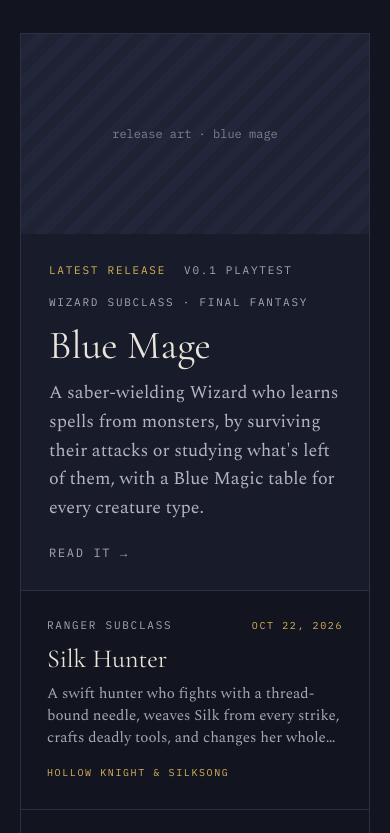
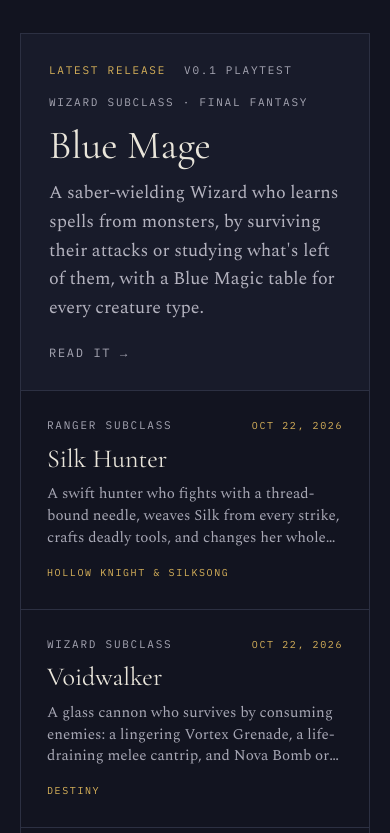
Before and after one commit to Long-Rest-Press/Long-Rest-Press, a plain HTML site: page index.html in a window 390 px wide. Shown: the part 1026-1859 px from the top of the page. Drawn offline with nearby package versions, Linux system fonts and the light colour scheme.

Commit message:
Add files via upload

```diff
--- a/site.js
+++ b/site.js
@@ -49,10 +49,8 @@
     if (!featuredEl) return;
     var releases = released.filter(function (p) { return !p.reference; });
     var f = releases[0];
-    var art = f.image ? '<img src="' + esc(f.image) + '" alt="">' : "release art · " + esc(f.title);
     featuredEl.outerHTML =
       '<a class="release" href="' + esc(f.url || "#") + '">' +
-        '<div class="art">' + art + "</div>" +
         '<div class="release-body">' +
           '<div class="label sm metarow"><span class="gold">Latest release</span>' + (f.version ? "<span>" + esc(f.version) + "</span>" : "") + "</div>" +
           '<span class="label sm">' + esc(kind(f)) + " · " + esc(f.fandom) + "</span>" +
--- a/style.css
+++ b/style.css
@@ -60,12 +60,10 @@ h2{font-size:56px;line-height:1}
 /* Featured (latest) card */
 .section{padding:0 var(--pad)}
 .section-head{margin-bottom:36px}
-.release{display:grid;grid-template-columns:minmax(0,1fr) minmax(0,1.3fr);text-decoration:none;color:var(--ink);border:1px solid var(--rule);background:var(--surface)}
-.art{min-height:300px;background:repeating-linear-gradient(135deg,#1e2233 0 10px,#22263a 10px 20px);display:flex;align-items:center;justify-content:center;font-family:var(--mono);font-size:12px;color:#7d7f90;text-transform:lowercase}
-.art img{width:100%;height:100%;object-fit:cover;display:block}
+.release{display:block;text-decoration:none;color:var(--ink);border:1px solid var(--rule);background:var(--surface)}
 .release-body{padding:44px 48px;display:flex;flex-direction:column;gap:14px;justify-content:center}
 .release h3{font-size:52px;line-height:1}
-.release p{margin:0;color:var(--ink-2)}
+.release p{margin:0;color:var(--ink-2);max-width:62ch}
 .metarow{display:flex;flex-wrap:wrap;gap:6px 18px}
 
 /* Hairline grids (collections, recent, results) */
@@ -176,8 +174,6 @@ footer .first{color:#c9c6bc}
   .hero{padding:64px 24px 72px}
   h1,.hero.small h1{font-size:56px}
   h2{font-size:44px}
-  .release{grid-template-columns:1fr}
-  .art{min-height:200px}
   .release-body{padding:28px}
   .release h3{font-size:40px}
   .grid,.grid.four{grid-template-columns:1fr}
```
